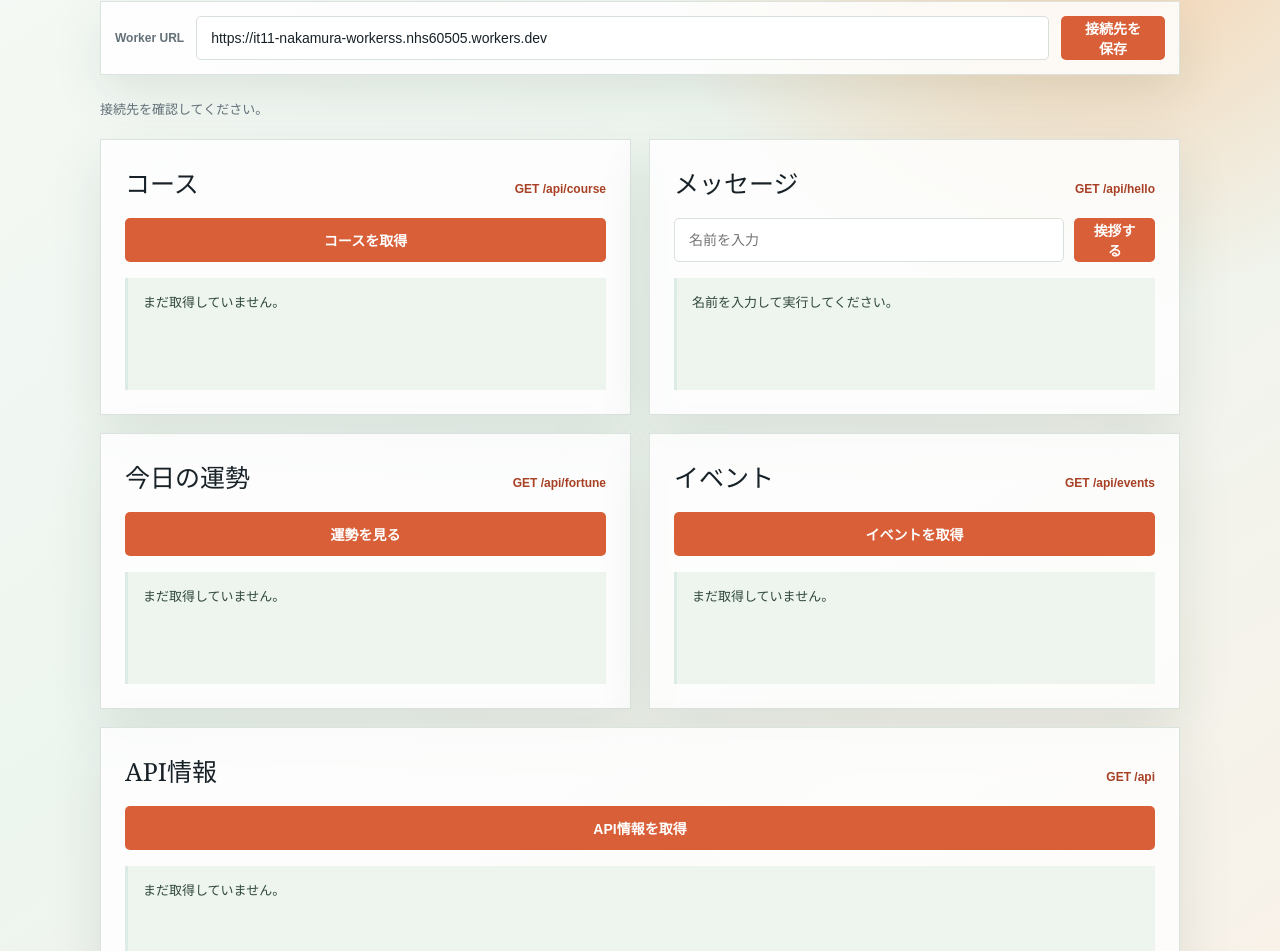
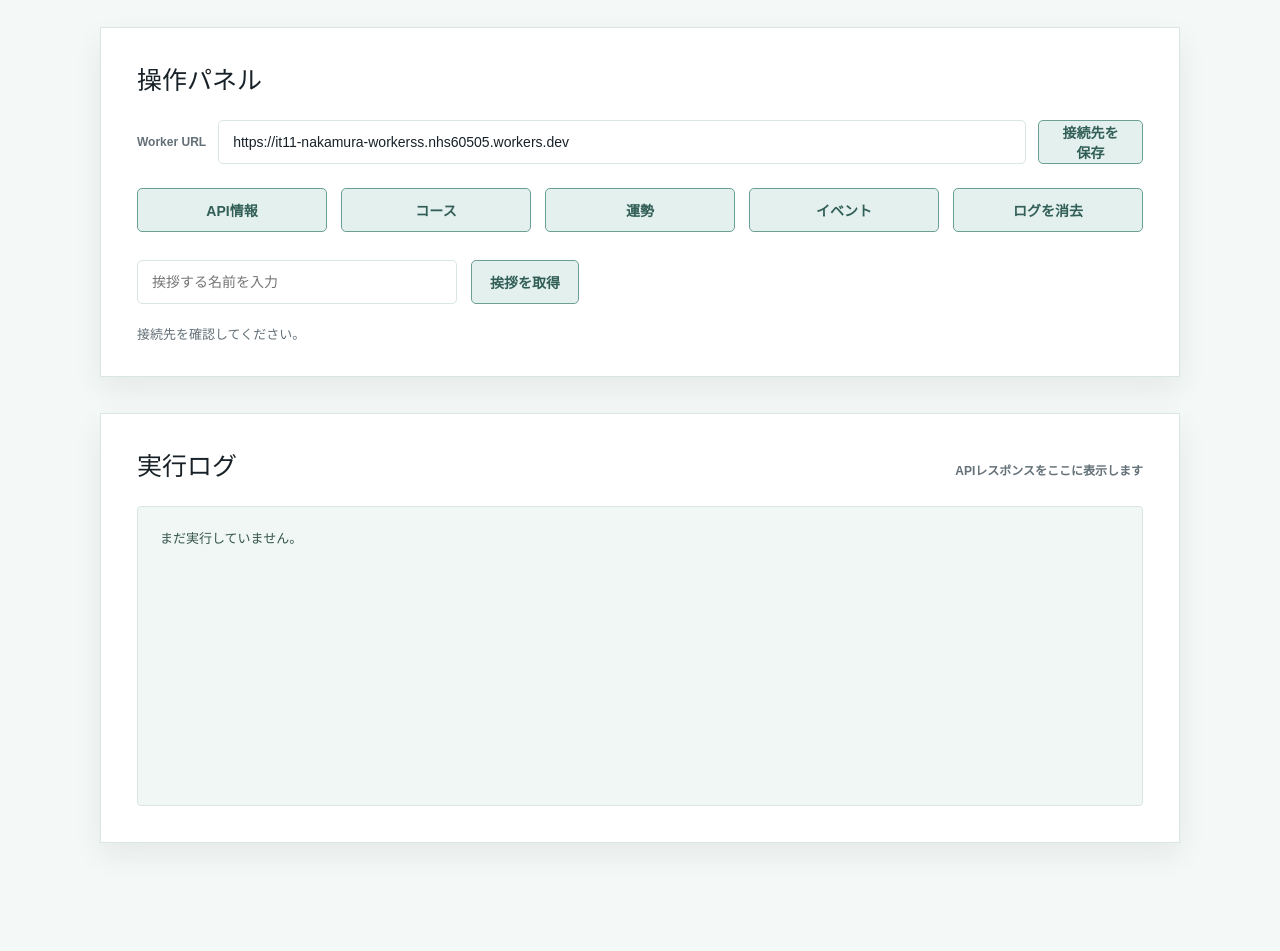
Before and after one commit to TipsSenka/IT11-NAKAMURA-WORKERS, a plain HTML site: page pages/index.html in a window 1280 px wide. Shown: the part 254-1205 px from the top of the page. Drawn offline with Linux system fonts and the light colour scheme.

Commit message:
レイアウト変更

```diff
--- a/pages/index.html
+++ b/pages/index.html
@@ -11,12 +11,14 @@
             --ink: #172127;
             --muted: #637078;
             --line: #d8e0dc;
-            --paper: #f7faf6;
+            --paper: #f4f8f7;
             --panel: #ffffff;
-            --accent: #d85f38;
-            --accent-dark: #a84025;
-            --mint: #dcece4;
-            --shadow: 0 18px 50px rgb(32 55 43 / 10%);
+            --accent: #6c9f94;
+            --accent-dark: #4d7d74;
+            --accent-light: #e3f0ed;
+            --yellow-light: #fff6dc;
+            --line: #d9e6e2;
+            --shadow: 0 12px 28px rgb(32 55 43 / 7%);
         }
 
         * { box-sizing: border-box; }
@@ -24,40 +26,42 @@
             margin: 0;
             min-width: 320px;
             color: var(--ink);
-            background:
-                radial-gradient(circle at 85% 8%, #f5d6b5 0 7%, transparent 28%),
-                linear-gradient(145deg, #f7faf6 0%, #edf5ef 48%, #f9f1e8 100%);
+            background: var(--paper);
             font-family: Georgia, "Yu Mincho", "Hiragino Mincho ProN", serif;
         }
 
-        main { width: min(1080px, calc(100% - 40px)); margin: 0 auto; padding: 56px 0 72px; }
-        header { display: flex; justify-content: space-between; gap: 24px; align-items: end; margin-bottom: 34px; }
+        main { width: min(1080px, calc(100% - 64px)); margin: 0 auto; padding: 68px 0 88px; }
+        header { display: flex; justify-content: space-between; gap: 48px; align-items: end; margin-bottom: 48px; }
         .eyebrow { margin: 0 0 10px; color: var(--accent-dark); font: 700 12px/1.2 Arial, sans-serif; letter-spacing: 0; text-transform: uppercase; }
         h1 { max-width: 610px; margin: 0; font-size: clamp(38px, 7vw, 72px); font-weight: 500; line-height: .98; letter-spacing: 0; }
         .intro { max-width: 270px; margin: 0; color: var(--muted); font: 15px/1.7 Arial, sans-serif; }
-        .toolbar, section { background: rgb(255 255 255 / 82%); border: 1px solid rgb(216 224 220 / 90%); box-shadow: var(--shadow); }
-        .toolbar { display: flex; gap: 12px; align-items: center; padding: 14px; margin-bottom: 24px; }
+        .toolbar, section { background: var(--panel); border: 1px solid var(--line); box-shadow: var(--shadow); }
+        .toolbar { padding: 32px 36px; margin-bottom: 36px; }
+        .toolbar h2, .log-panel h2 { margin: 0 0 24px; font-size: 25px; font-weight: 500; }
+        .url-row { display: flex; gap: 12px; align-items: center; }
         label { color: var(--muted); font: 700 12px/1.2 Arial, sans-serif; white-space: nowrap; }
         input { width: 100%; min-height: 44px; padding: 0 14px; border: 1px solid var(--line); border-radius: 5px; color: var(--ink); background: #fff; font: 14px Arial, sans-serif; }
-        button { min-height: 44px; padding: 0 18px; border: 0; border-radius: 5px; color: #fff; background: var(--accent); cursor: pointer; font: 700 14px Arial, sans-serif; }
+        input:focus { outline: 3px solid var(--accent-light); border-color: var(--accent); }
+        button { min-height: 44px; padding: 0 18px; border: 1px solid var(--accent); border-radius: 5px; color: #315e56; background: var(--accent-light); cursor: pointer; font: 700 14px Arial, sans-serif; }
         button:hover { background: var(--accent-dark); }
-        .status { min-height: 20px; margin: 0 0 20px; color: var(--muted); font: 13px Arial, sans-serif; }
-        .status.error { color: #a84025; }
-        .grid { display: grid; grid-template-columns: repeat(2, minmax(0, 1fr)); gap: 18px; }
-        section { padding: 24px; }
-        section h2 { display: flex; justify-content: space-between; gap: 12px; align-items: baseline; margin: 0 0 18px; font-size: 25px; font-weight: 500; }
-        section h2 span { color: var(--accent-dark); font: 700 12px Arial, sans-serif; }
-        .actions { display: flex; flex-wrap: wrap; gap: 10px; margin-bottom: 16px; }
-        .actions button { flex: 1 1 120px; }
-        .name-row { display: flex; gap: 10px; margin-bottom: 16px; }
-        pre { min-height: 112px; max-height: 250px; overflow: auto; margin: 0; padding: 15px; color: #30483d; background: #eef5ef; border-left: 3px solid var(--mint); font: 13px/1.6 Consolas, monospace; white-space: pre-wrap; }
-        .wide { grid-column: 1 / -1; }
+        .status { min-height: 20px; margin: 20px 0 0; color: var(--muted); font: 13px Arial, sans-serif; }
+        .status.error { color: #a45e50; }
+        .actions { display: grid; grid-template-columns: repeat(5, minmax(110px, 1fr)); gap: 14px; margin-top: 24px; }
+        .actions button { width: 100%; }
+        .name-row { display: flex; gap: 14px; margin-top: 28px; }
+        .name-row input { max-width: 320px; }
+        .log-panel { padding: 32px 36px 36px; }
+        .log-panel h2 { display: flex; justify-content: space-between; gap: 12px; align-items: baseline; }
+        .log-panel h2 span { color: var(--muted); font: 700 12px Arial, sans-serif; }
+        pre { min-height: 300px; max-height: 460px; overflow: auto; margin: 0; padding: 22px; color: #35554d; background: #f1f7f5; border: 1px solid var(--line); border-radius: 4px; font: 13px/1.6 Consolas, monospace; white-space: pre-wrap; }
         @media (max-width: 700px) {
-            main { width: min(100% - 24px, 560px); padding: 30px 0 48px; }
-            header, .toolbar, .name-row { align-items: stretch; flex-direction: column; }
+            main { width: min(100% - 32px, 560px); padding: 40px 0 56px; }
+            header, .url-row, .name-row { align-items: stretch; flex-direction: column; }
+            header { gap: 24px; margin-bottom: 32px; }
+            .toolbar, .log-panel { padding: 24px; }
             .intro { max-width: none; }
-            .grid { grid-template-columns: 1fr; }
-            .wide { grid-column: auto; }
+            .actions { grid-template-columns: repeat(2, minmax(0, 1fr)); }
+            .name-row input { max-width: none; }
         }
     </style>
 </head>
@@ -71,40 +75,31 @@
         <p class="intro">PagesからWorkerへ接続し、4つのAPIをひとつの画面で確認できます。</p>
     </header>
 
-    <form class="toolbar" id="settings-form">
-        <label for="base-url">Worker URL</label>
-        <input id="base-url" type="url" value="https://it11-nakamura-workerss.nhs60505.workers.dev" placeholder="https://your-worker.workers.dev" required>
-        <button type="submit">接続先を保存</button>
-    </form>
-    <p class="status" id="status" role="status">接続先を確認してください。</p>
+    <section class="toolbar">
+        <h2>操作パネル</h2>
+        <div class="url-row">
+            <label for="base-url">Worker URL</label>
+            <input id="base-url" type="url" value="https://it11-nakamura-workerss.nhs60505.workers.dev" placeholder="https://your-worker.workers.dev" required>
+            <button id="save-url" type="button">接続先を保存</button>
+        </div>
+        <div class="actions">
+            <button data-endpoint="">API情報</button>
+            <button data-endpoint="course">コース</button>
+            <button data-endpoint="fortune">運勢</button>
+            <button data-endpoint="events">イベント</button>
+            <button id="clear-log" type="button">ログを消去</button>
+        </div>
+        <div class="name-row">
+            <input id="name" type="text" maxlength="40" placeholder="挨拶する名前を入力" aria-label="名前">
+            <button id="hello-button" type="button">挨拶を取得</button>
+        </div>
+        <p class="status" id="status" role="status">接続先を確認してください。</p>
+    </section>
 
-    <div class="grid">
-        <section>
-            <h2>コース <span>GET /api/course</span></h2>
-            <div class="actions"><button data-endpoint="course">コースを取得</button></div>
-            <pre id="course-result">まだ取得していません。</pre>
-        </section>
-        <section>
-            <h2>メッセージ <span>GET /api/hello</span></h2>
-            <div class="name-row"><input id="name" type="text" maxlength="40" placeholder="名前を入力" aria-label="名前"><button id="hello-button" type="button">挨拶する</button></div>
-            <pre id="hello-result">名前を入力して実行してください。</pre>
-        </section>
-        <section>
-            <h2>今日の運勢 <span>GET /api/fortune</span></h2>
-            <div class="actions"><button data-endpoint="fortune">運勢を見る</button></div>
-            <pre id="fortune-result">まだ取得していません。</pre>
-        </section>
-        <section>
-            <h2>イベント <span>GET /api/events</span></h2>
-            <div class="actions"><button data-endpoint="events">イベントを取得</button></div>
-            <pre id="events-result">まだ取得していません。</pre>
-        </section>
-        <section class="wide">
-            <h2>API情報 <span>GET /api</span></h2>
-            <div class="actions"><button data-endpoint="">API情報を取得</button></div>
-            <pre id="api-result">まだ取得していません。</pre>
-        </section>
-    </div>
+    <section class="log-panel">
+        <h2>実行ログ <span>APIレスポンスをここに表示します</span></h2>
+        <pre id="log">まだ実行していません。</pre>
+    </section>
 </main>
 <script>
     const baseUrlInput = document.querySelector('#base-url');
@@ -118,34 +113,37 @@
         return `${baseUrlInput.value.replace(/\/$/, '')}/api${path ? `/${path}` : ''}`;
     }
 
-    async function request(path, outputId) {
-        const output = document.querySelector(`#${outputId}`);
+    async function request(path) {
+        const output = document.querySelector('#log');
         output.textContent = '取得中...';
         status.className = 'status';
         try {
             const response = await fetch(apiUrl(path));
             const data = await response.json();
-            output.textContent = JSON.stringify(data, null, 2);
+            output.textContent = `${path ? `/api/${path}` : '/api'}\n\n${JSON.stringify(data, null, 2)}`;
             if (!response.ok) throw new Error(data.error || `HTTP ${response.status}`);
             status.textContent = `${path ? `/api/${path}` : '/api'} に接続しました。`;
         } catch (error) {
-            output.textContent = JSON.stringify({ error: error.message }, null, 2);
+            output.textContent = `${path ? `/api/${path}` : '/api'}\n\n${JSON.stringify({ error: error.message }, null, 2)}`;
             status.textContent = `接続に失敗しました: ${error.message}`;
             status.className = 'status error';
         }
     }
 
-    document.querySelector('#settings-form').addEventListener('submit', (event) => {
-        event.preventDefault();
+    document.querySelector('#save-url').addEventListener('click', () => {
         localStorage.setItem('worker-base-url', baseUrlInput.value.replace(/\/$/, ''));
         status.textContent = '接続先を保存しました。';
     });
     document.querySelectorAll('[data-endpoint]').forEach((button) => {
-        button.addEventListener('click', () => request(button.dataset.endpoint, `${button.dataset.endpoint || 'api'}-result`));
+        button.addEventListener('click', () => request(button.dataset.endpoint));
     });
     document.querySelector('#hello-button').addEventListener('click', () => {
         const name = document.querySelector('#name').value.trim();
-        request(`hello?name=${encodeURIComponent(name)}`, 'hello-result');
+        request(`hello?name=${encodeURIComponent(name)}`);
+    });
+    document.querySelector('#clear-log').addEventListener('click', () => {
+        document.querySelector('#log').textContent = 'まだ実行していません。';
+        status.textContent = 'ログを消去しました。';
     });
 </script>
 </body>
```
